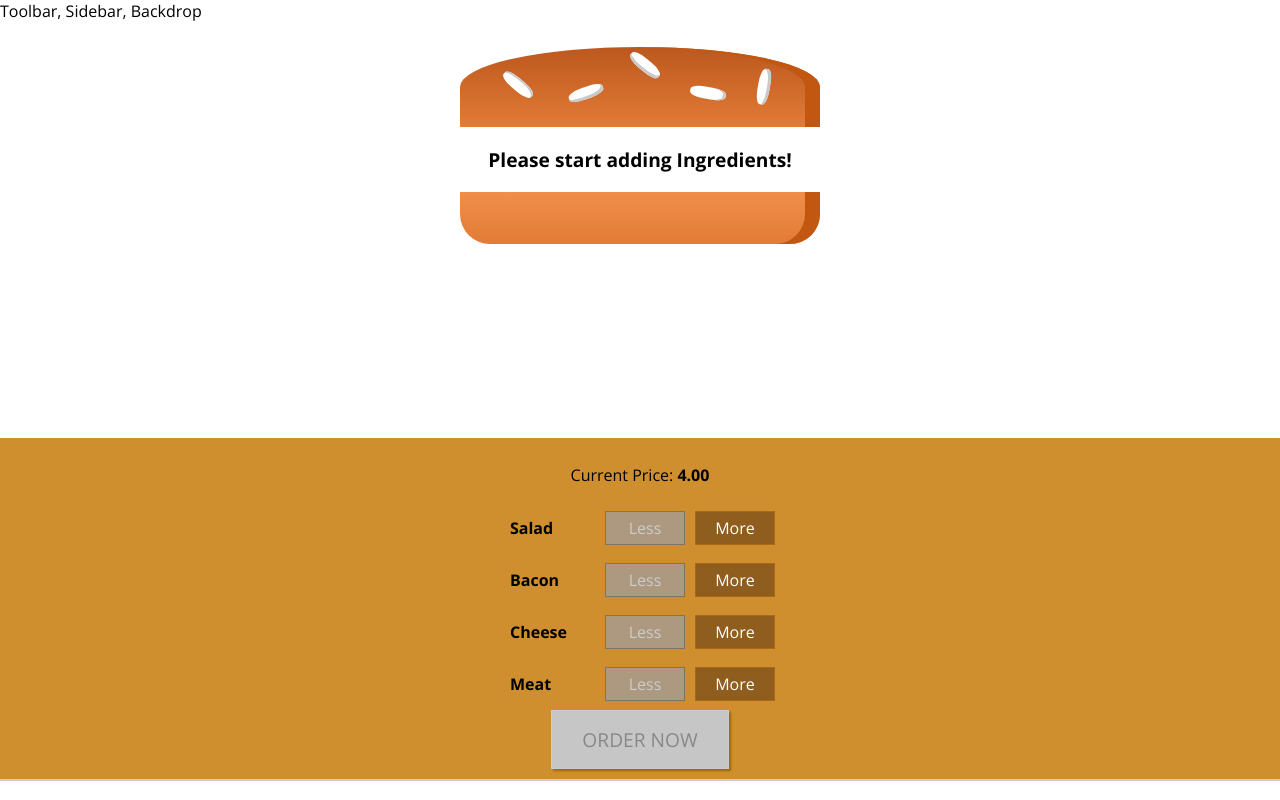
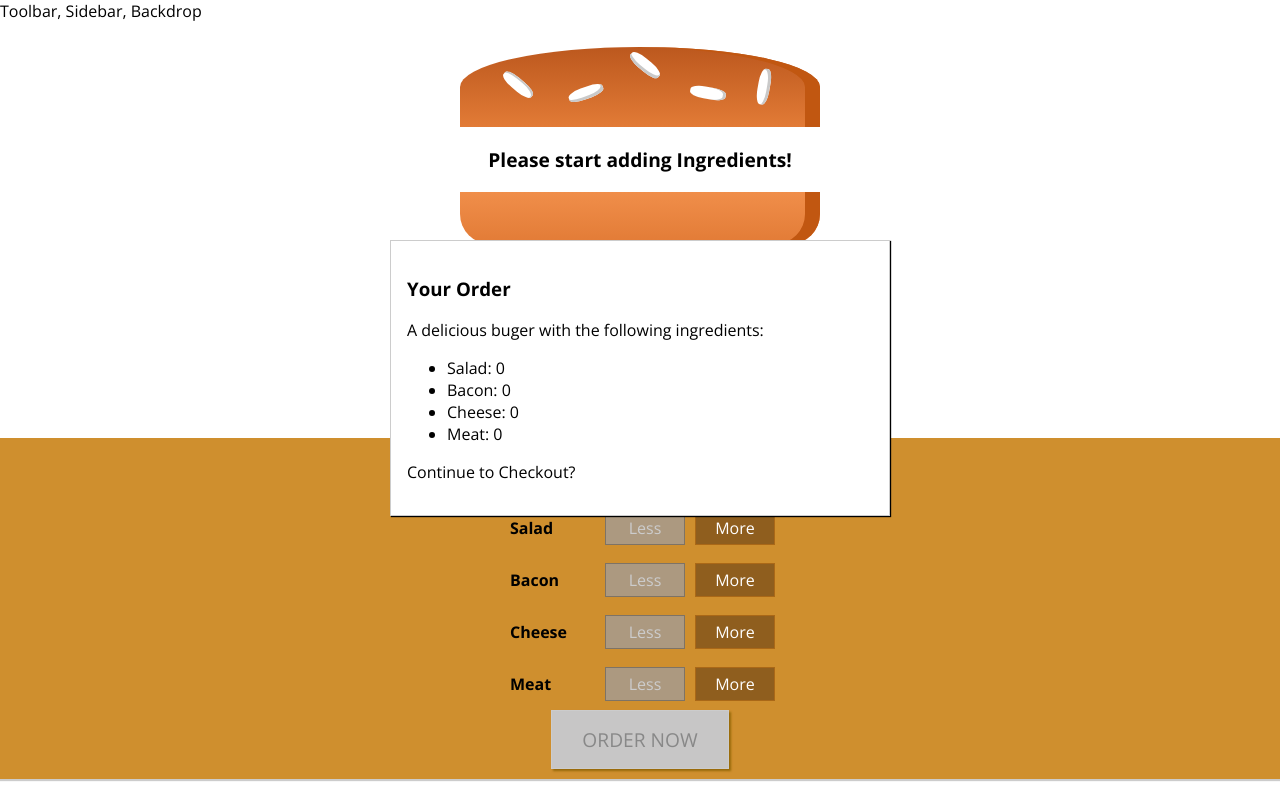
Before and after one commit to nsathya1990/burger-builder, a React app: page / in a window 1280 px wide. Built offline with nearby package versions, Linux system fonts and the light colour scheme.

Commit message:
creating the order summary modal

```diff
--- /dev/null
+++ b/src/components/Burger/OrderSummary/OrderSummary.js
@@ -0,0 +1,26 @@
+import React from 'react';
+
+import Auxiliary from '../../../hoc/Auxiliary';
+
+const orderSummary = (props) => {
+    const ingredientSummary = Object.keys(props.ingredients).map(igKey => {
+        return (
+            <li key={igKey}>
+                <span style={{ textTransform: 'capitalize' }}>{igKey}</span>: {props.ingredients[igKey]}
+            </li>
+        )
+    });
+    return (
+        <Auxiliary>
+            <h3>Your Order</h3>
+            <p>A delicious buger with the following ingredients:</p>
+            <ul>
+                {ingredientSummary}
+            </ul>
+            <p>Continue to Checkout?</p>
+        </Auxiliary>
+    );
+
+};
+
+export default orderSummary;
--- /dev/null
+++ b/src/components/UI/Modal/Modal.css
@@ -0,0 +1,20 @@
+.Modal {
+    position: fixed;
+    z-index: 500;
+    background-color: white;
+    width: 70%;
+    border: 1px solid #ccc;
+    box-shadow: 1px 1px 1px black;
+    padding: 16px;
+    left: 15%;
+    top: 30%;
+    box-sizing: border-box;
+    transition: all 0.3s ease-out;
+}
+
+@media (min-width: 600px) {
+    .Modal {
+        width: 500px;
+        left: calc(50% - 250px);
+    }
+}
--- /dev/null
+++ b/src/components/UI/Modal/Modal.js
@@ -0,0 +1,11 @@
+import React from 'react';
+
+import classes from './Modal.css';
+
+const modal = (props) => (
+    <div className={classes.Modal}>
+        {props.children}
+    </div>
+);
+
+export default modal;
--- a/src/containers/BurgerBuilder/BurgerBuilder.js
+++ b/src/containers/BurgerBuilder/BurgerBuilder.js
@@ -4,6 +4,8 @@
 
 import Burger from '../../components/Burger/Burger';
 import BuildControls from '../../components/Burger/BuildControls/BuildControls';
+import Modal from '../../components/UI/Modal/Modal';
+import OrderSummary from '../../components/Burger/OrderSummary/OrderSummary';
 
 const INGREDIENT_PRICES = {
     salad: 0.5,
@@ -76,6 +78,9 @@
         }
         return (
             <Aux>
+                <Modal>
+                    <OrderSummary ingredients={this.state.ingredients} />
+                </Modal>
                 <Burger ingredients={this.state.ingredients} />
                 <BuildControls
                     ingredientAdded={this.addIngredientHandler}
```
Also changed, not shown: src/components/UI/Backdrop/Backdrop.js (added).
